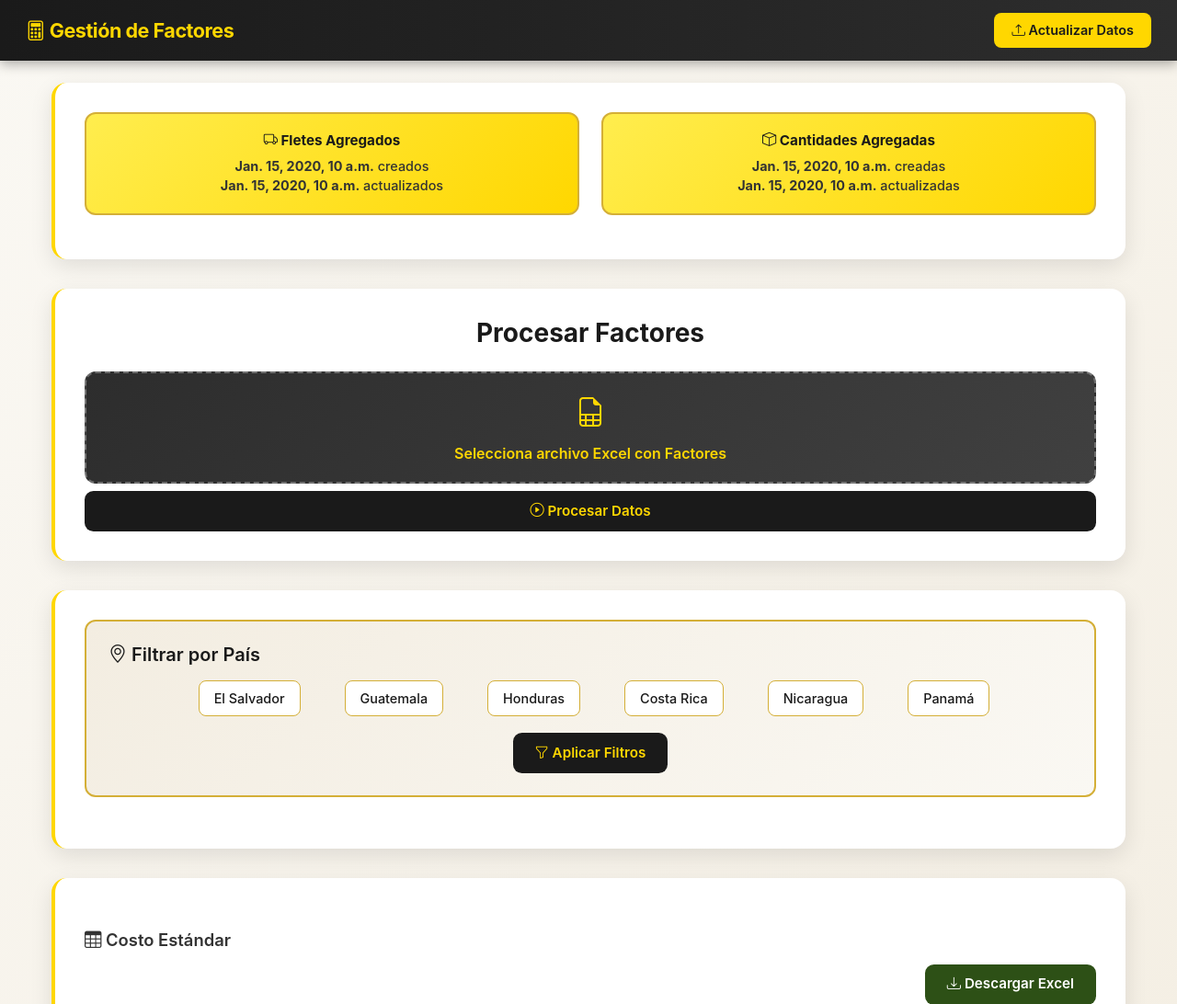
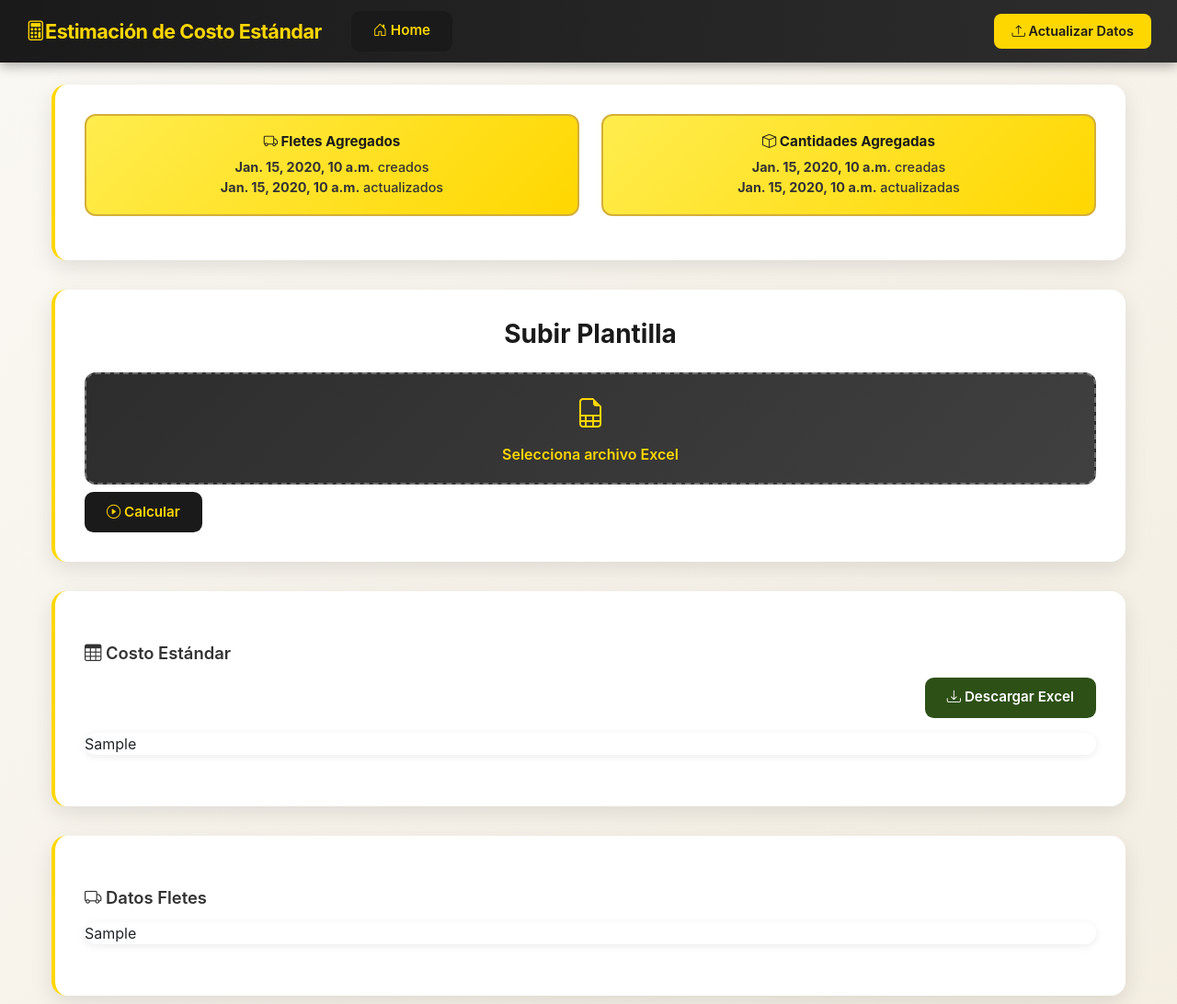
Before and after one commit to Moises-png993/invocie_description, a Django app: template factores/templates/factores/upload_excel.html in a window 1280 px wide. Shown: the top 1092 px of the page at 92% size. Run offline with Django 5.2, Linux system fonts and the light colour scheme; tables that the repository leaves empty hold one stand-in row (values such as "Sample post"); the template is opened without the code that fills it: values that come from a table or form of the project are taken from there, most other values are stand-ins (such as "Sample title", 1, 10 or a date in 2020).

```diff
--- a/factores/templates/factores/upload_excel.html
+++ b/factores/templates/factores/upload_excel.html
@@ -4,7 +4,7 @@
 <head>
     <meta charset="UTF-8">
     <meta name="viewport" content="width=device-width, initial-scale=1.0">
-    <title>Gestión de Factores</title>
+    <title>Estimación de Costo Estándar</title>
     <link href="https://cdn.jsdelivr.net/npm/bootstrap@5.3.0/dist/css/bootstrap.min.css" rel="stylesheet">
     <link href="https://cdn.jsdelivr.net/npm/bootstrap-icons@1.11.1/font/bootstrap-icons.css" rel="stylesheet">
 
@@ -395,8 +395,12 @@
     <nav class="navbar navbar-expand-lg px-3">
         <div class="container-fluid">
             <span class="navbar-brand">
-                <i class="bi bi-calculator"></i> Gestión de Factores
+                <i class="bi bi-calculator"></i>Estimación de Costo Estándar
             </span>
+             <!-- Botón para ir al HOME -->
+        <a href="/app/home/" class="btn btn-primary ms-3">
+            <i class="bi bi-house-door"></i> Home
+        </a>
             <button class="btn btn-light ms-auto" data-bs-toggle="modal" data-bs-target="#mantenimientoModal">
                 <i class="bi bi-upload"></i> Actualizar Datos
             </button>
@@ -442,23 +446,23 @@
 
         <!-- SECCIÓN PROCESAR FACTORES -->
         <div class="card-container">
-            <h2><i class="bi bi-calculator-lg"></i> Procesar Factores</h2>
+            <h2><i class="bi bi-calculator-lg"></i> Subir Plantilla</h2>
             <form method="POST" enctype="multipart/form-data">
                 {% csrf_token %}
                 <div class="upload-section section-cantidades mb-2">
                     <label class="upload-label" for="id_file_fob">
                         <i class="bi bi-file-earmark-spreadsheet"></i>
-                        Selecciona archivo Excel con Factores
+                        Selecciona archivo Excel
                     </label>
                     {{ form.file_fob }}
                 </div>
-                <button type="submit" class="btn btn-primary w-100">
-                    <i class="bi bi-play-circle"></i> Procesar Datos
+                <button type="submit" class="btn btn-primary w-20">
+                    <i class="bi bi-play-circle"></i> Calcular
                 </button>
             </form>
         </div>
 
-        <!-- SELECCIÓN DE PAÍSES -->
+        <!-- SELECCIÓN DE PAÍSES
         <div class="card-container">
             <form method="POST" enctype="multipart/form-data">
                 {% csrf_token %}
@@ -497,7 +501,7 @@
                     </div>
                 </div>
             </form>
-        </div>
+        </div>-->
 
         <!-- RESULTADOS -->
         {% if tabla_resultado %}
@@ -554,7 +558,7 @@
                         <div class="upload-section section-fob mb-3">
                             <label class="upload-label" for="id_file_cantidades">
                                 <i class="bi bi-file-earmark-spreadsheet"></i>
-                                Cantidades por Artículo
+                                Cantidades por MDG
                             </label>
                             {{ form.file_cantidades }}
                         </div>
@@ -562,7 +566,7 @@
                         <div class="upload-section section-fletes mb-3">
                             <label class="upload-label" for="id_file_fletes">
                                 <i class="bi bi-file-earmark-spreadsheet"></i>
-                                Flete por Ruta
+                                Flete por Origen
                             </label>
                             {{ form.file_fletes }}
                         </div>
```
Also changed, not shown: factores/views.py (+9 -7 lines), simpex/templates/simpex/home.html (+7 -7 lines).
